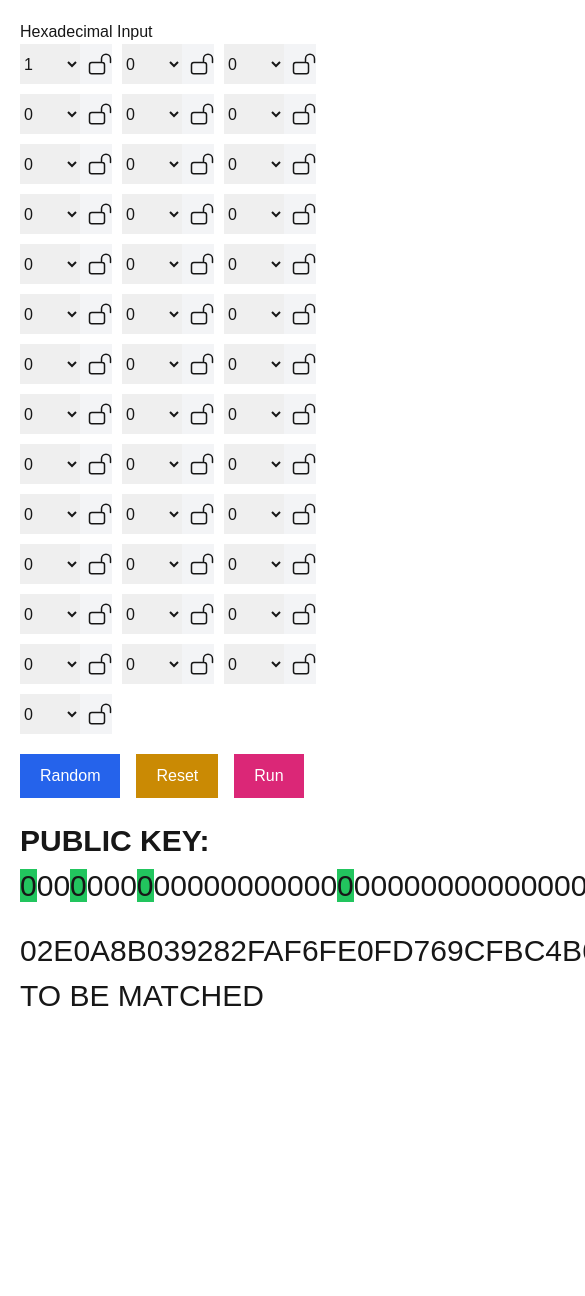
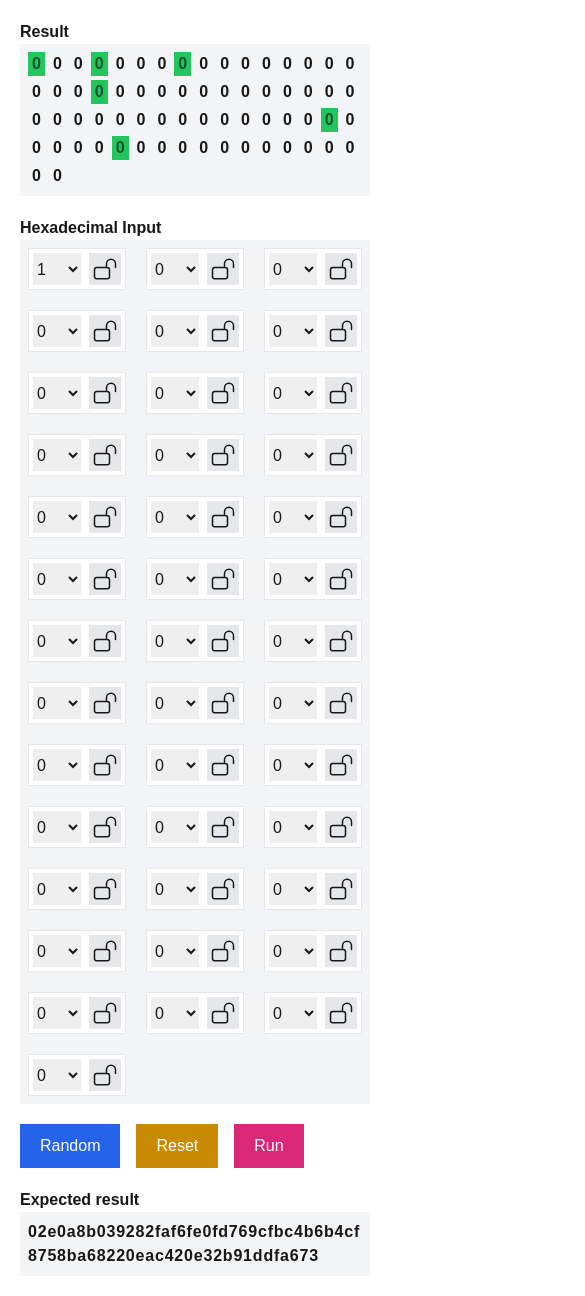
Before and after one commit to fre2mansur/p160, a Next.js app: page / in a window 390 px wide. Shown: the top 1296 px of the page, 585 px wide, since content can reach past the window. Before the commit the page ends 1038 px from the top, so only its background shows below. Built offline with nearby package versions, Linux system fonts and the light colour scheme.

Commit message:
mobile responsive

```diff
--- a/app/layout.tsx
+++ b/app/layout.tsx
@@ -25,6 +25,7 @@ export default function RootLayout({
 }>) {
   return (
     <html lang="en">
+      <meta name="viewport" content="width=device-width, initial-scale=1.0" />
       <body
         className={`${geistSans.variable} ${geistMono.variable} antialiased`}
       >
--- a/app/page.jsx
+++ b/app/page.jsx
@@ -91,9 +91,9 @@ const [intervalId, setIntervalId] = useState(null); // New state to store the in
   const setClass = (v, i) => {
     // Assuming target is an array or a string you want to compare with publicKey
     if (target[i] === v) {
-      return "bg-green-500"; // Add a class if the condition matches
+      return "bg-green-500 text-green-900 px-1"; // Add a class if the condition matches
     } else {
-      return ""; // Return an empty string if no class is applied
+      return "px-1"; // Return an empty string if no class is applied
     }
   };
 
@@ -130,16 +130,28 @@ const [intervalId, setIntervalId] = useState(null); // New state to store the in
 
   return (
     <div style={{ padding: "20px" }}>
+       <p className="font-bold">Result</p>
+      <div className="bg-gray-100 p-2 uppercase flex flex-wrap gap-1 font-semibold mb-5">
+        {publicKey.split("").map((v, i) => {
+          const className = setClass(v, i);
+          return (
+            <span className={className} key={i}>
+              {v}
+            </span>
+          );
+        })}
+      </div>
 
-      <h1>Hexadecimal Input</h1>
-      <div style={{ display: "flex", flexWrap: "wrap", gap: "10px" }}>
+      <p className="font-bold">Hexadecimal Input</p>
+      <div className="bg-gray-100 grid grid-cols-3 lg:grid-cols-10 gap-5 p-2 mb-3">
         {values.map((value, index) => (
-          <div class="flex bg-gray-100 space-x-2 items-center">
+          <div className="flex bg-white border space-x-2 items-center p-1">
+            <div className="w-full flex">
             <select disabled = {lockValues[index] == 1 ? true: false}
               key={index}
               value={value}
               onChange={(e) => handleSelectChange(index, e)}
-            style={{ width: "60px", height: "40px", fontSize: "16px" }}
+              className="w-full h-8"
             >
               {hexOptions.map((option) => (
                 <option disabled={index === 0 && option == 0} key={option} value={option}>
@@ -147,13 +159,12 @@ const [intervalId, setIntervalId] = useState(null); // New state to store the in
                 </option>
               ))}
             </select>
-           {lockValues[index] == 0 ? <div onClick={()=>{lock(index)}}>{unlockIcon}</div> : <div onClick={()=>{unlock(index)}}>{lockIcon}</div>}
-
-
+            </div>
+           {lockValues[index] == 0 ? <div className="bg-gray-200 p-1" onClick={()=>{lock(index)}}>{unlockIcon}</div> : <div className="bg-gray-200 p-1 text-gray-400" onClick={()=>{unlock(index)}}>{lockIcon}</div>}
           </div>
         ))}
       </div>
-      <div style={{ marginTop: "20px" }}>
+      <div style={{ marginTop: "20px" }} className="mb-5">
         <button className="bg-blue-600 p-4 text-white" onClick={handleRandomButtonClick} style={{ padding: "10px 20px", fontSize: "16px" }}>
           Random
         </button>
@@ -165,25 +176,11 @@ const [intervalId, setIntervalId] = useState(null); // New state to store the in
       </button>
 
       </div>
-      <div style={{ marginTop: "20px", fontSize: "30px", textTransform: "uppercase" }}>
-        <strong>Public Key:</strong> <br/>
-        {publicKey.split("").map((v, i) => {
-          const className = setClass(v, i);
-          return (
-            <span className={className} key={i}>
-              {v}
-            </span>
-          );
-        })}
-      </div>
 
-
-      <div style={{ marginTop: "20px", fontSize: "30px", textTransform: "uppercase" }}>
-
-        <h2>{target}
-        </h2>
-        TO BE MATCHED
-      </div>
+      <p className="font-bold">Expected result</p>
+      <p className="p-2 bg-gray-100 break-words font-semibold tracking-wider">
+        {target}
+      </p>
     </div>
   );
 }
```
Lines whose indentation alone changed are shown as unchanged.
